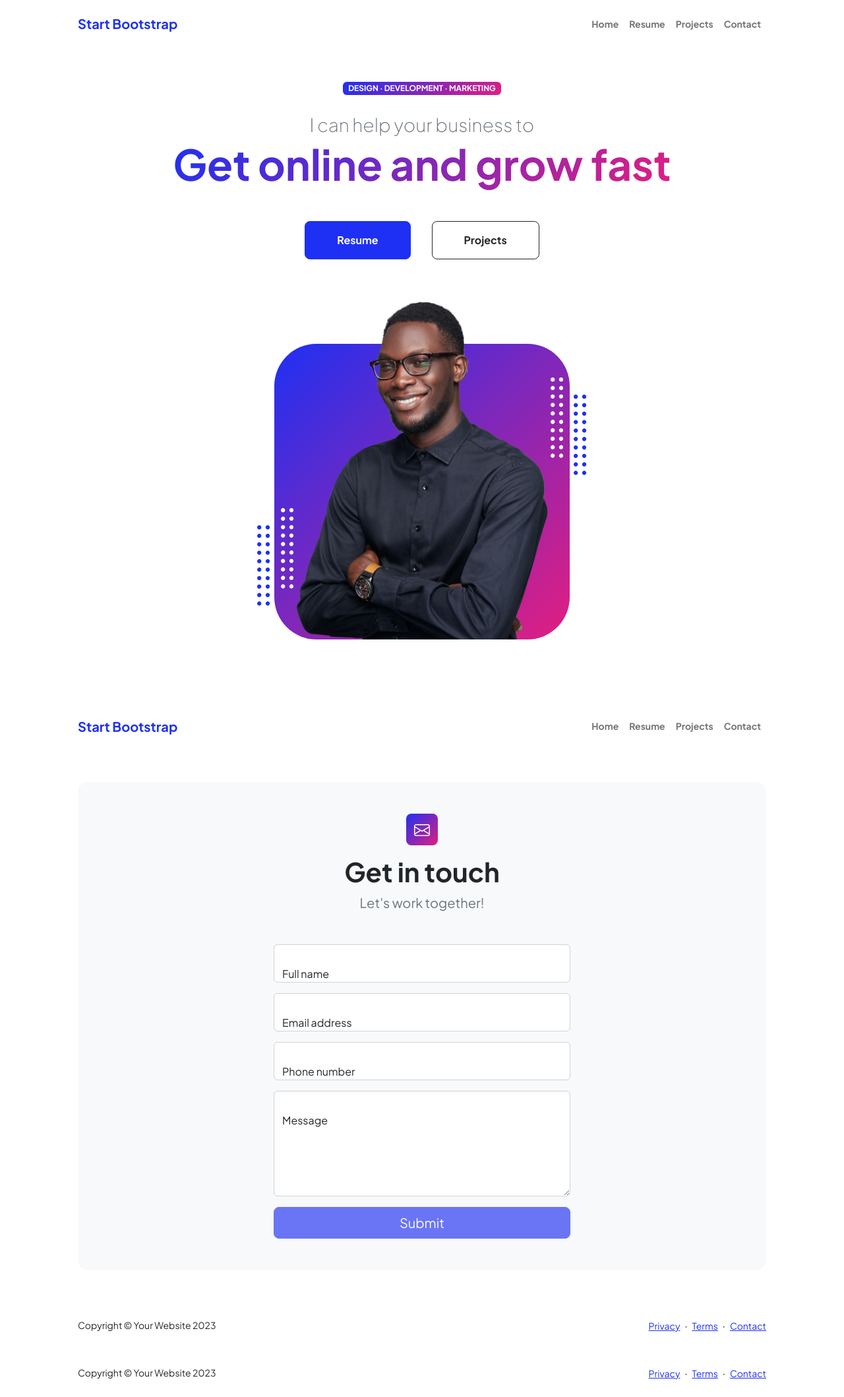
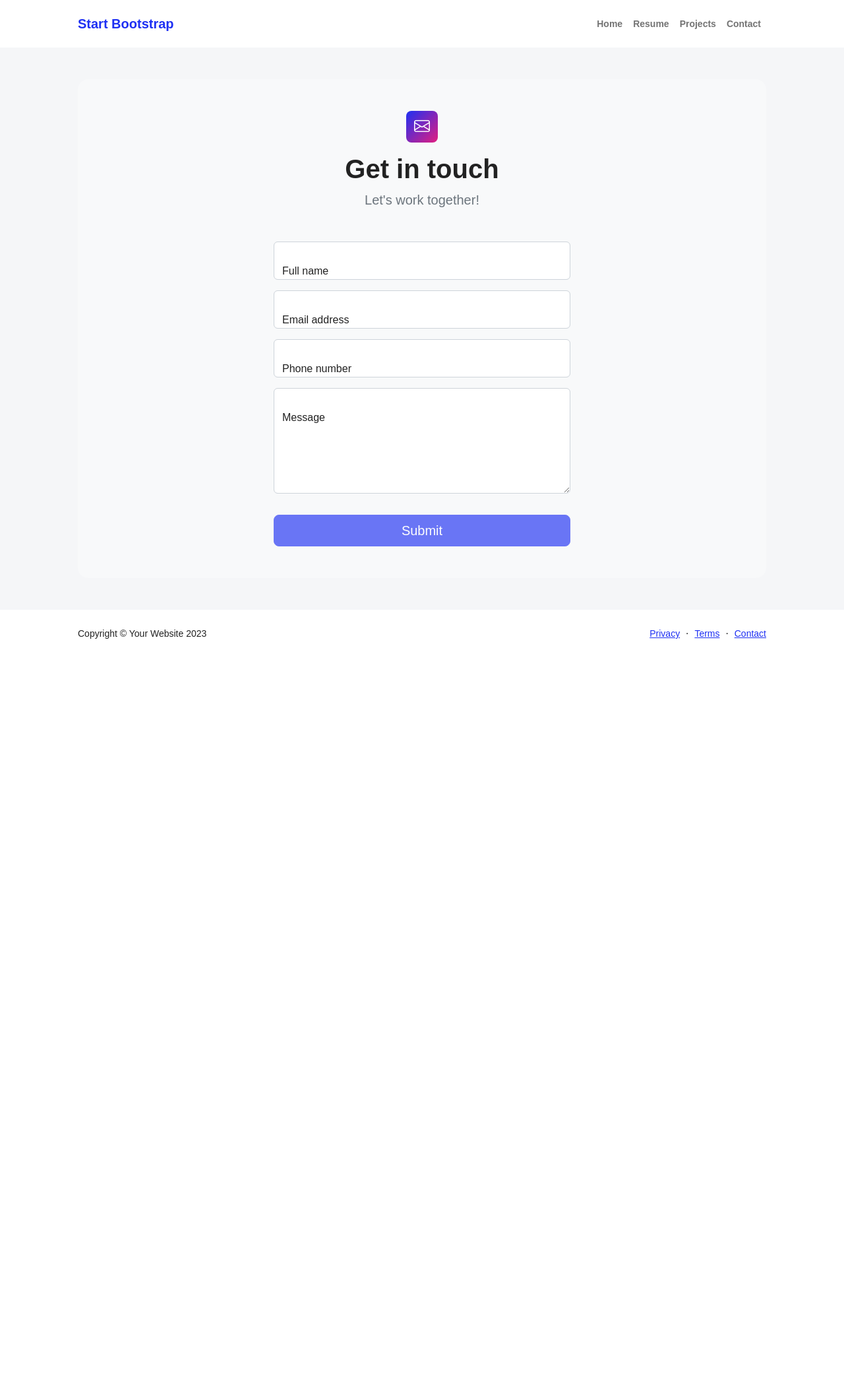
Before and after one commit to DaviAugusto69/interdisciplinar-2bii, a PHP site: page /pages/contact in a window 1280 px wide. Shown: the whole page at 66% size. After the commit the page ends 968 px from the top, so only its background shows below. Run offline with PHP 8.4, Linux system fonts and the light colour scheme; some libraries are stand-ins or nearby versions.

Commit message:
Corrijido erro de duplicação de pagina contact

```diff
--- a/app/Controllers/PagesController.php
+++ b/app/Controllers/PagesController.php
@@ -11,6 +11,7 @@ class PagesController
 
         $this->render('pages/index', [
             'title' => 'Inicio',
+            'showHero' => true,
         ]);
     }
 
--- a/app/Views/layouts/main.php
+++ b/app/Views/layouts/main.php
@@ -35,6 +35,7 @@
             </nav>
 
              <!-- Header-->
+            <?php if ($showHero ?? false): ?>
             <header class="py-5">
                 <div class="container px-5 pb-5">
                     <div class="row gx-5 align-items-center">
@@ -175,6 +176,7 @@
                     </div>
                 </div>
             </header>
+            <?php endif; ?>
 
 
     <main>
--- a/app/Views/pages/contact.php
+++ b/app/Views/pages/contact.php
@@ -1,41 +1,4 @@
-<!DOCTYPE html>
-<html lang="en">
-    <head>
-        <meta charset="utf-8" />
-        <meta name="viewport" content="width=device-width, initial-scale=1, shrink-to-fit=no" />
-        <meta name="description" content />
-        <meta name="author" content />
-        <title>Modern Business - Start Bootstrap Template</title>
-        <!-- Favicon-->
-        <link rel="icon" type="image/x-icon" href="assets/favicon.ico" />
-        <!-- Custom Google font-->
-        <link rel="preconnect" href="https://fonts.googleapis.com" />
-        <link rel="preconnect" href="https://fonts.gstatic.com" crossorigin />
-        <link href="https://fonts.googleapis.com/css2?family=Plus+Jakarta+Sans:wght@100;200;300;400;500;600;700;800;900&amp;display=swap" rel="stylesheet" />
-        <!-- Bootstrap icons-->
-        <link href="https://cdn.jsdelivr.net/npm/bootstrap-icons@1.8.1/font/bootstrap-icons.css" rel="stylesheet" />
-        <!-- Core theme CSS (includes Bootstrap)-->
-        <link href="css/styles.css" rel="stylesheet" />
-    </head>
-    <body class="d-flex flex-column">
-        <main class="flex-shrink-0">
-            <!-- Navigation-->
-            <nav class="navbar navbar-expand-lg navbar-light bg-white py-3">
-                <div class="container px-5">
-                    <a class="navbar-brand" href="<?= e(url('pages/index')) ?>"><span class="fw-bolder text-primary">Start Bootstrap</span></a>
-                    <button class="navbar-toggler" type="button" data-bs-toggle="collapse" data-bs-target="#navbarSupportedContent" aria-controls="navbarSupportedContent" aria-expanded="false" aria-label="Toggle navigation"><span class="navbar-toggler-icon"></span></button>
-                    <div class="collapse navbar-collapse" id="navbarSupportedContent">
-                        <ul class="navbar-nav ms-auto mb-2 mb-lg-0 small fw-bolder">
-                            <li class="nav-item"><a class="nav-link" href="<?= e(url('pages/index')) ?>">Home</a></li>
-                            <li class="nav-item"><a class="nav-link" href="<?= e(url('pages/resume')) ?>">Resume</a></li>
-                            <li class="nav-item"><a class="nav-link" href="<?= e(url('pages/projects')) ?>">Projects</a></li>
-                            <li class="nav-item"><a class="nav-link" href="<?= e(url('pages/contact')) ?>">Contact</a></li>
-                        </ul>
-                    </div>
-                </div>
-            </nav>
-            <!-- Page content-->
-            <section class="py-5">
+<section class="py-5">
                 <div class="container px-5">
                     <!-- Contact form-->
                     <div class="bg-light rounded-4 py-5 px-4 px-md-5">
@@ -104,30 +67,4 @@
                     </div>
                 </div>
             </section>
-        </main>
-        <!-- Footer-->
-        <footer class="bg-white py-4 mt-auto">
-            <div class="container px-5">
-                <div class="row align-items-center justify-content-between flex-column flex-sm-row">
-                    <div class="col-auto"><div class="small m-0">Copyright &copy; Your Website 2023</div></div>
-                    <div class="col-auto">
-                        <a class="small" href="#!">Privacy</a>
-                        <span class="mx-1">&middot;</span>
-                        <a class="small" href="#!">Terms</a>
-                        <span class="mx-1">&middot;</span>
-                        <a class="small" href="#!">Contact</a>
-                    </div>
-                </div>
-            </div>
-        </footer>
-        <!-- Bootstrap core JS-->
-        <script src="https://cdn.jsdelivr.net/npm/bootstrap@5.2.3/dist/js/bootstrap.bundle.min.js"></script>
-        <!-- Core theme JS-->
-        <script src="js/scripts.js"></script>
-        <!-- * * * * * * * * * * * * * * * * * * * * * * * * * * * * * * * * * * * * * * * *-->
-        <!-- * *                               SB Forms JS                               * *-->
-        <!-- * * Activate your form at https://startbootstrap.com/solution/contact-forms * *-->
-        <!-- * * * * * * * * * * * * * * * * * * * * * * * * * * * * * * * * * * * * * * * *-->
-        <script src="https://cdn.startbootstrap.com/sb-forms-latest.js"></script>
-    </body>
-</html>
+<script src="https://cdn.startbootstrap.com/sb-forms-latest.js"></script>
```
